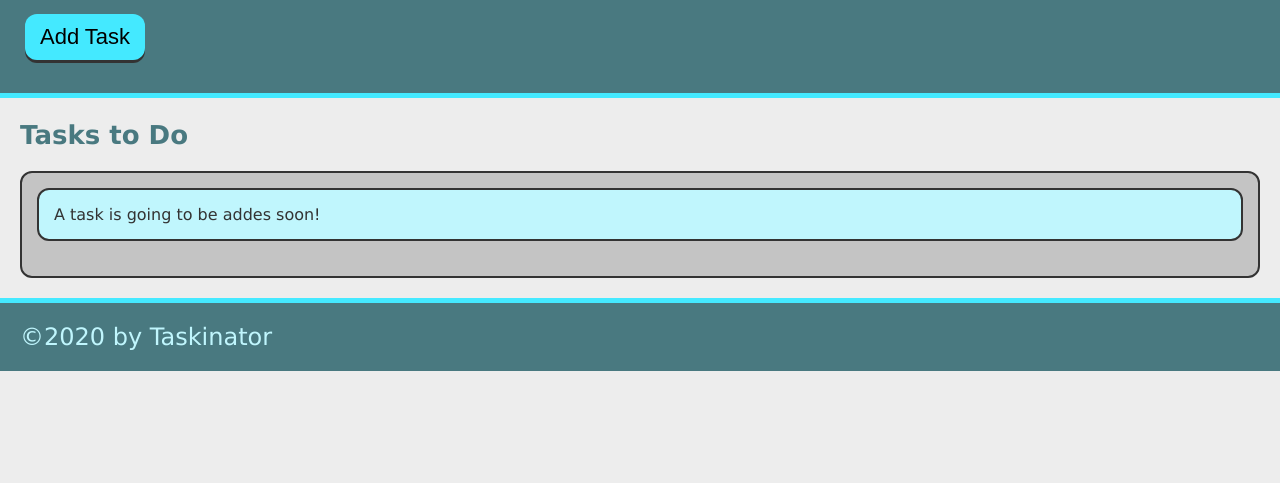
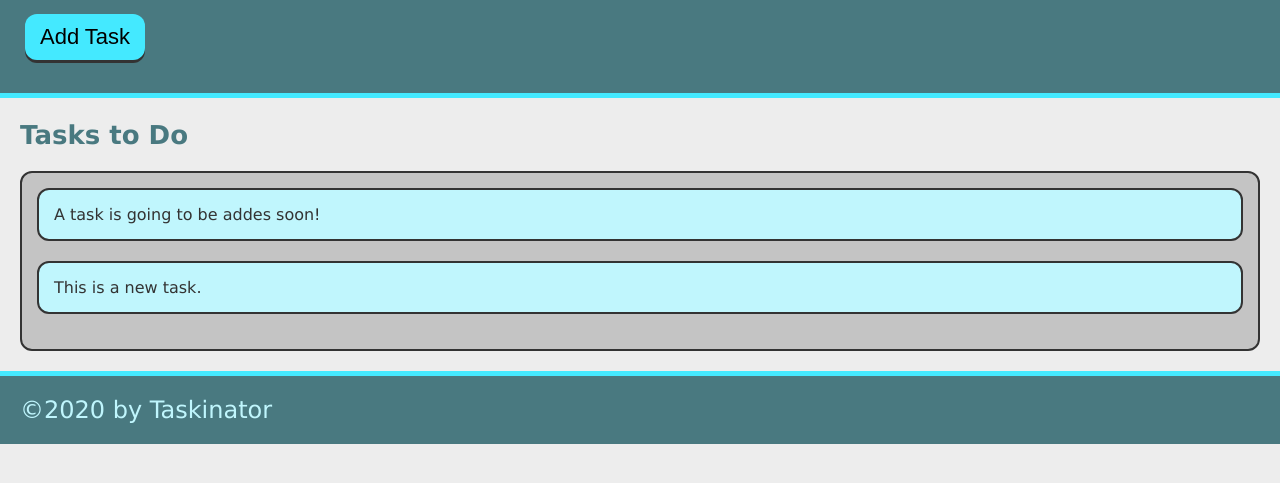
Before and after one commit to Jleimer/taskinator, a plain HTML site: page index.html in a window 1280 px wide. Both pictures are taken after a click on the button "Add Task". Shown: the part 115-598 px from the top of the page. Drawn offline with Linux system fonts and the light colour scheme.

Commit message:
task list

```diff
--- a/assets/js/script.js
+++ b/assets/js/script.js
@@ -0,0 +1,13 @@
+var buttonEl = document.querySelector("#save-task");
+var tasksToDoEl = document.querySelector("#tasks-to-do");
+
+var createTaskHandler = function() {
+    var listItemEl = document.createElement("li");
+    listItemEl.className = "task-item";
+    listItemEl.textContent = "This is a new task.";
+    tasksToDoEl.appendChild(listItemEl);
+  }
+
+buttonEl.addEventListener("click", createTaskHandler); {
+tasksToDoEl.appendChild(listItemEl);
+};
--- a/index.html
+++ b/index.html
@@ -14,13 +14,13 @@
             <p>
                 Click the button below to add a task!
             </p>
-        <button class="btn">Add Task</button>
+        <button class="btn" id="save-task">Add Task</button>
     </header>
 
     <main>
         <section class="task-list-wrapper">
             <h2 class="list-title">Tasks to Do</h2>
-            <ul class="task-list">
+            <ul class="task-list" id="tasks-to-do">
                 <li class="task-item">
                     A task is going to be addes soon!
                 </li>
```
